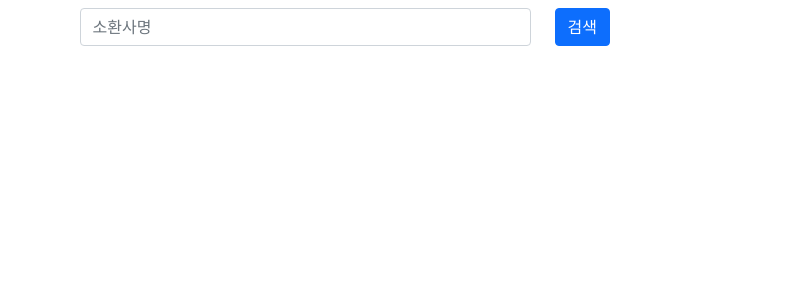
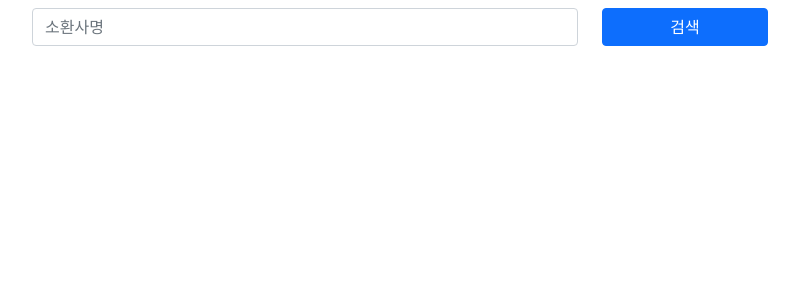
Before and after one commit to chococookie-lol/baram-frontend, a React (Create React App) app: page /#/ in a window 1280 px wide. Shown: the top 300 px of the page, without its empty margins (240-1039 px from the left). Built offline with nearby package versions, Linux system fonts and the light colour scheme.

Commit message:
Update Search.tsx

```diff
--- a/src/component/Search.tsx
+++ b/src/component/Search.tsx
@@ -39,11 +39,13 @@ export default function Search() {
               <div></div>
               <Container>
                 <Row className='justify-content-center'>
-                  <Col md={5} xs={7}>
+                  <Col md={6} sm={9} xs={12} className='mb-1'>
                     <FormControl type='text' value={summonerName} onChange={onChange} placeholder="소환사명" />
                   </Col>
-                  <Col md={2} xs={2}>
-                    <Button variant='primary' disabled={isLoading} type='submit'>검색</Button>
+                  <Col md={2} sm={3} xs={12} className='mb-1'>
+                    <div className='d-grid'>
+                      <Button variant='primary' disabled={isLoading} type='submit'>검색</Button>
+                    </div>
                   </Col>
                 </Row>
               </Container>
```
